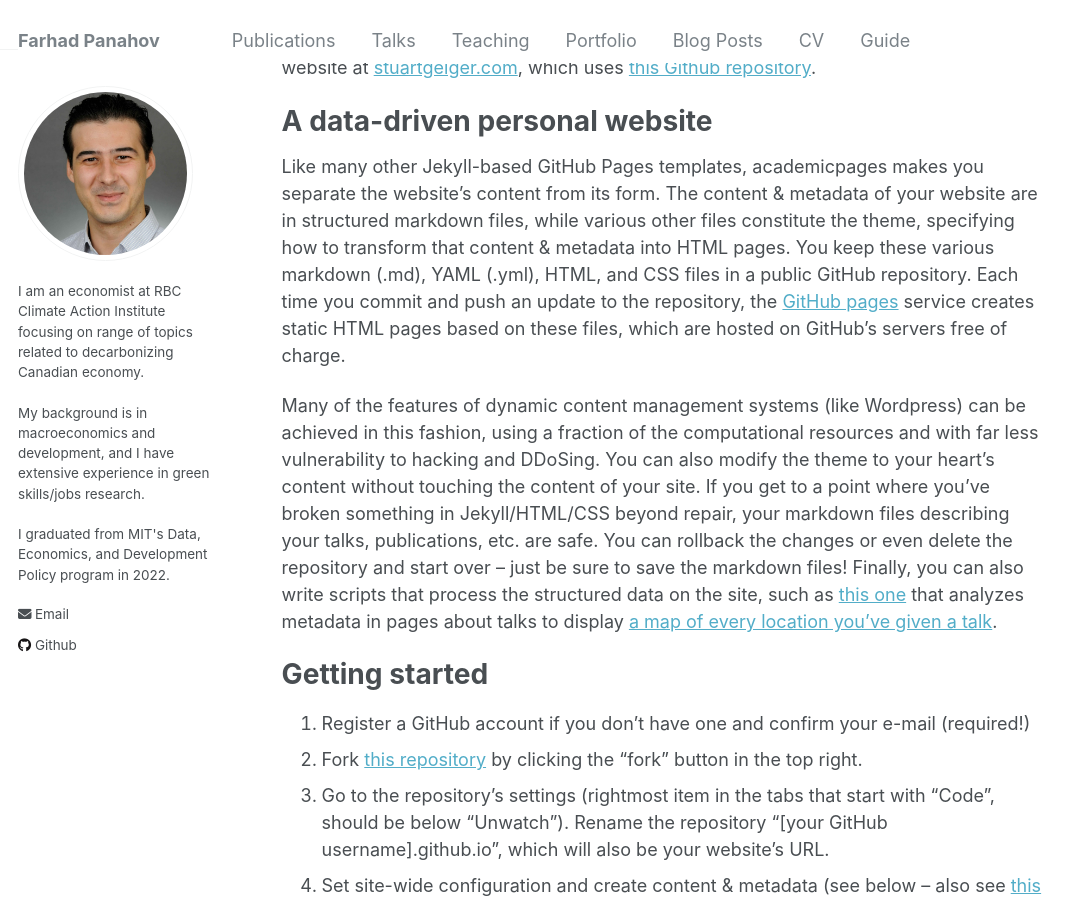
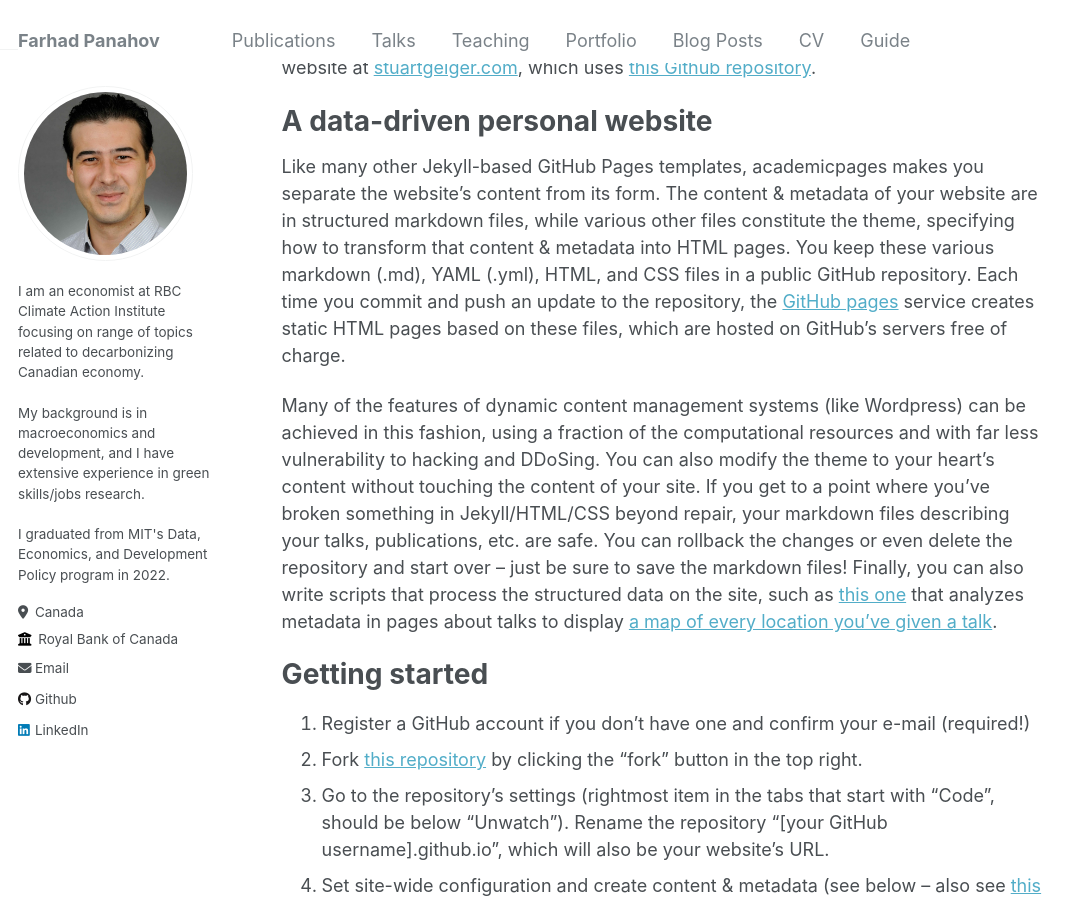
Before and after one commit to panahovf/panahovf.github.io, a Jekyll site: the page built from _pages/about.md, in a window 1280 px wide and 900 px high, scrolled down 345 px. Shown: the whole window, without its empty margins (0-1085 px from the left). Built offline with Jekyll 4.4.1, drawn with Linux system fonts in a browser that asks for light colours; part of the change alters nothing that is shown.

Commit message:
Update _config.yml

```diff
--- a/_config.yml
+++ b/_config.yml
@@ -84,11 +84,11 @@ author:
   name             : #"Farhad Panahov"
   avatar           : "linkedin pic.jpg"
   bio              : "<p> I am an economist at RBC Climate Action Institute focusing on range of topics related to decarbonizing Canadian economy. <br> <br> My background is in macroeconomics and development, and I have extensive experience in green skills/jobs research. <br> <br> I graduated from MIT's Data, Economics, and Development Policy program in 2022.  </p> "
-  location         :
-  employer         :
+  location         : "Canada"
+  employer         : "Royal Bank of Canada"
   pubmed           : #"https://www.ncbi.nlm.nih.gov/pubmed/?term=john+snow"
   googlescholar    : #"http://yourfullgooglescholarurl.com"
-  email            : "vwiedemann@ifc.org"
+  email            : "panahovf93@gmail.com"
   researchgate     :  # example: "https://www.researchgate.net/profile/yourprofile"
   uri              :
   bitbucket        :
@@ -97,20 +97,20 @@ author:
   flickr           :
   facebook         :
   foursquare       :
-  github           : "verena-wiedemann"
+  github           : "panahovf"
   google_plus      :
   keybase          :
   instagram        :
   impactstory      : #"https://profiles.impactstory.org/u/xxxx-xxxx-xxxx-xxxx"
   lastfm           :
-  linkedin         :
+  linkedin         : "https://www.linkedin.com/in/panahov/"
   orcid            : #"http://orcid.org/yourorcidurl"
   pinterest        :
   soundcloud       :
-  stackoverflow    : # http://stackoverflow.com/users/123456/username
+  stackoverflow    : #
   steam            :
   tumblr           :
-  twitter          : #"@Verena_W_"
+  twitter          : #
   vine             :
   weibo            :
   xing             :
```
